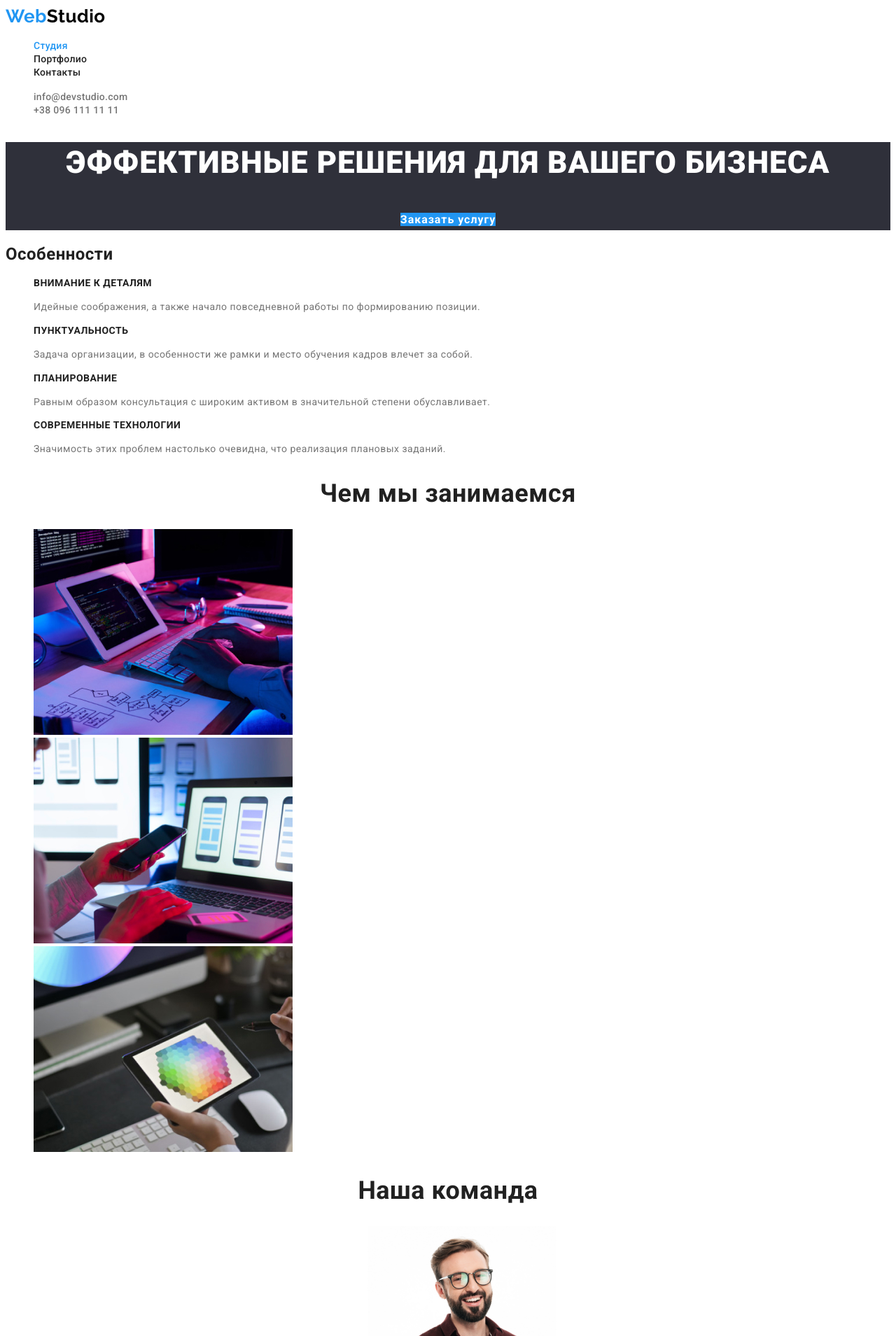
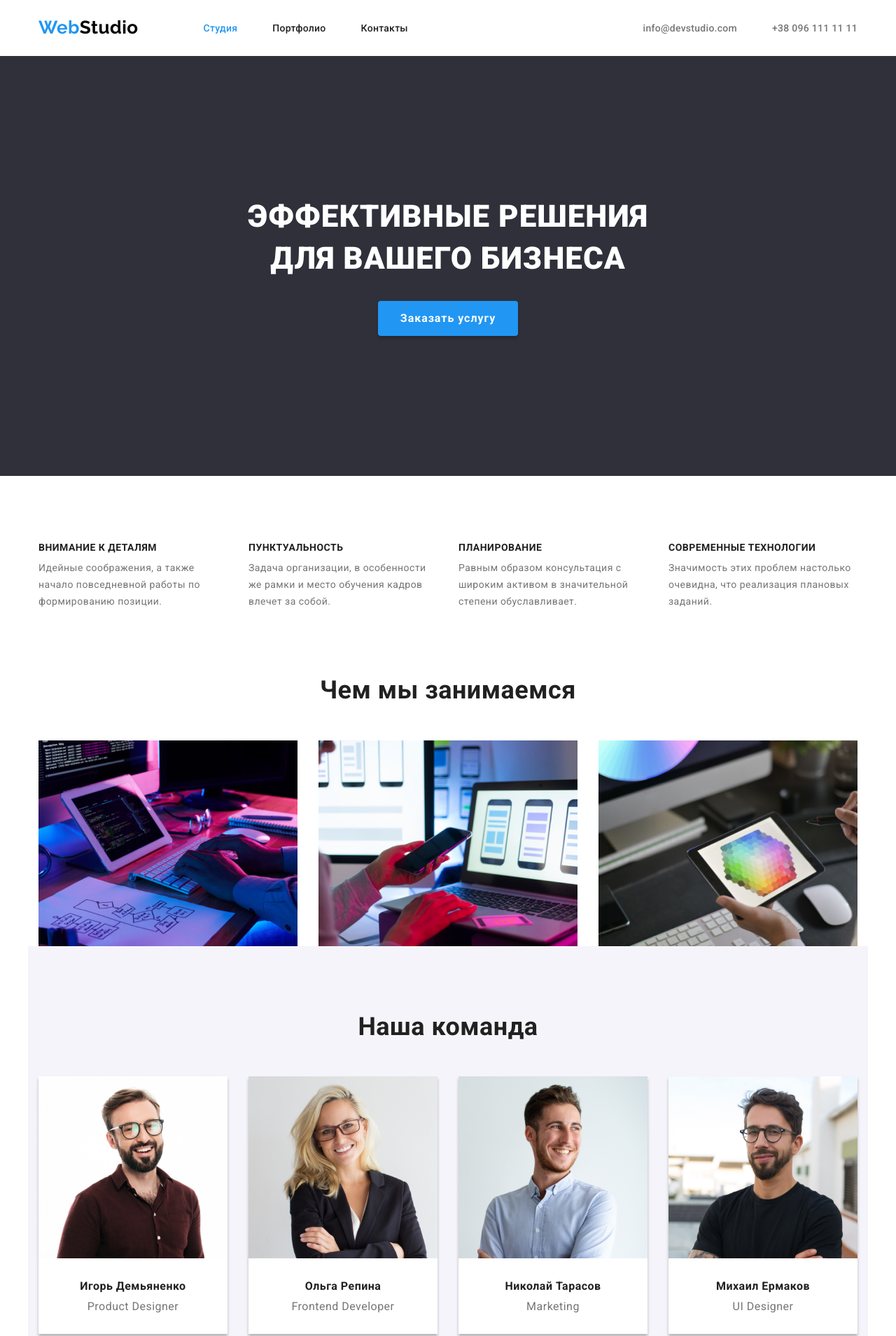
Before and after one commit to anna-khodyka/goit-markup-hw-03, a plain HTML site: page index.html in a window 1280 px wide. Shown: the top 1909 px of the page at 70% size. Drawn offline with nearby package versions, Linux system fonts and the light colour scheme.

Commit message:
сделана ДЗ 3
Добавлены отступы и применен Flexbox ко всем необходимым контейнерам

```diff
--- a/css/styles.css
+++ b/css/styles.css
@@ -51,9 +51,64 @@ address {
 
 ul {
   list-style: none;
+  padding-inline-start: 0;
+  margin: 0;
+  padding: 0;
 }
+
+h1,
+h2,
+h3,
+h4,
+h5,
+h6,
+p {
+  margin: 0;
+  padding: 0;
+}
+
+.container {
+  width: 1200px;
+  padding-left: 15px;
+  padding-right: 15px;
+  margin-left: auto;
+  margin-right: auto;
+  /*background-color: tomato;
+  outline: 2px solid tomato;*/
+}
+
+.section-title {
+  margin-bottom: 50px;
+  font-weight: bold;
+  font-size: 36px;
+  line-height: 1.17;
+  text-align: center;
+}
+
 /*Шапка страницы*/
+
+.main-nav {
+  display: flex;
+  align-items: center;
+  height: 80px;
+}
+
+.pages-nav,
+.address-nav {
+  display: flex;
+}
+
+.address-nav li:not(:last-child),
+.pages-nav li:not(:last-child) {
+  padding-right: 50px;
+}
+
+.address-nav {
+  margin-left: auto;
+}
+
 .logo {
+  margin-right: 93px;
   font-family: Raleway, sans-serif;
   color: var(--logo-color);
   font-weight: 700;
@@ -84,14 +139,6 @@ ul {
 .contacts {
   color: var(--secondary-text-color);
 }
-/*INDEX Main*/
-
-.section-title {
-  font-weight: bold;
-  font-size: 36px;
-  line-height: 1.17;
-  text-align: center;
-}
 
 /*Hero секция*/
 .hero {
@@ -101,7 +148,19 @@ ul {
   letter-spacing: 0.06em;
 }
 
+.hero .container {
+  padding-top: 200px;
+  padding-bottom: 200px;
+}
+
 .hero-title {
+  width: 696px;
+  padding-right: 15px;
+  padding-left: 15px;
+  margin-right: auto;
+  margin-left: auto;
+  margin-bottom: 30px;
+
   font-weight: 900;
   font-size: 44px;
   line-height: 1.36;
@@ -109,17 +168,43 @@ ul {
 }
 
 .hero-button {
+  display: inline-block;
+  min-width: 200px;
+  padding: 10px;
+
   font-weight: bold;
   font-size: 16px;
   line-height: 1.87;
   color: var(--primary-white-color);
   background-color: var(--accent-background);
+  box-shadow: 0px 4px 4px rgba(0, 0, 0, 0.15);
+  border-radius: 4px;
 }
+
 /*Ocoбенности*/
+.features ul {
+  display: flex;
+  padding-top: 94px;
+  padding-bottom: 94px;
+}
+
+.features-item {
+  width: 270px;
+}
+
+.features-item:not(:last-child) {
+  margin-right: 30px;
+}
+
+.features h2 {
+  display: none;
+}
+
 .features-title {
+  margin-bottom: 10px;
   font-weight: bold;
   font-size: 14px;
-  line-height: 1.14;
+  line-height: 1.15;
   text-transform: uppercase;
 }
 
@@ -131,23 +216,54 @@ ul {
 }
 
 /*Чем мы занимаемся*/
-/*.dir-item {
+.directions {
+  display: flex;
+  justify-content: space-between;
+}
 
-}*/
+.directions li {
+  font-size: 0;
+}
+
+/*
+.dir-item {
+
+}
+*/
 
 /*Наша команда*/
 
+.team {
+  padding-top: 94px;
+  padding-bottom: 94px;
+  background-color: var(--light-background);
+}
+
+.team-players {
+  display: flex;
+  justify-content: space-between;
+}
+
+.team-player img {
+  display: block;
+}
+
 .team-player {
+  width: 270px;
   font-size: 16px;
   line-height: 1.19;
   text-align: center;
+  background-color: var(--white-background);
+  box-shadow: 0px 4px 4px rgba(0, 0, 0, 0.25);
 }
 
-/*.team-name{
-
-} */
+.team-name {
+  margin-top: 30px;
+  margin-bottom: 10px;
+}
 
 .team-position {
+  margin-bottom: 30px;
   font-weight: normal;
   color: var(--secondary-text-color);
 }
@@ -161,7 +277,18 @@ ul {
   line-height: 1.71;
 }
 
+.footer .container {
+  padding-top: 60px;
+  padding-bottom: 60px;
+}
+
+.footer .container ul li:not(:last-child) {
+  margin-bottom: 9px;
+}
+
 .footer .logo {
+  display: block;
+  margin-bottom: 20px;
   color: var(--primary-white-color);
 }
 
@@ -175,15 +302,29 @@ ul {
 }
 
 /*Портфолио MAIN*/
+.portfolio {
+  padding-top: 94px;
+  padding-bottom: 94px;
+}
 
 .filter {
+  display: flex;
+  margin-bottom: 50px;
+  justify-content: center;
   text-align: center;
 }
 
 .filter-button {
+  padding: 6px 22px;
   font-size: 16px;
   line-height: 1.62;
   background-color: var(--light-background);
+  border-radius: 4px;
+  border-color: transparent;
+}
+
+.filter li:not(:last-child) {
+  margin-right: 8px;
 }
 
 .filter-button.active {
@@ -197,7 +338,28 @@ ul {
   background-color: yellow;
 }
 
+.projects {
+  display: flex;
+  flex-wrap: wrap;
+}
+
+.project {
+  border: 1px solid #eeeeee;
+}
+
+.project:not(:nth-child(3n)) {
+  margin-right: 27px;
+}
+
+.project:not(:nth-last-child(-n + 3)) {
+  margin-bottom: 30px;
+}
+
 .project-title {
+  margin-bottom: 4px;
+  margin-top: 20px;
+  margin-left: 24px;
+  margin-right: 24px;
   font-weight: 700;
   font-size: 18px;
   line-height: 2;
@@ -205,6 +367,9 @@ ul {
 }
 
 .project-type {
+  margin-bottom: 20px;
+  margin-left: 24px;
+  margin-right: 24px;
   font-weight: 400;
   font-size: 16px;
   line-height: 1.87;
--- a/index.html
+++ b/index.html
@@ -6,27 +6,33 @@
     <title>Web Studio</title>
 
     <link rel="preconnect" href="https://fonts.gstatic.com">
+
     <link href="https://fonts.googleapis.com/css2?family=Raleway:wght@700&family=Roboto:wght@400;500;700;900&display=swap"
-        rel="stylesheet">
+        rel="stylesheet" />
+
+    <link rel="stylesheet" href="https://cdnjs.cloudflare.com/ajax/libs/modern-normalize/1.0.0/modern-normalize.min.css"
+        integrity="sha512-ISS7cAi1PEhQ8jnbJpJZMd29NlhNj4AWYyLOSp2CE/CsHxTCu+r+t0D2yoJudVrd0/8fTVPUVDzY5Tvli75u/g=="
+        crossorigin="anonymous" />
+
     <link rel="stylesheet" href="./css/styles.css" />
+
 </head>
 <body>
     <!--Шапка страницы-->
     <header>
 
         <!--Главная навигация сайта-->
-        <nav>
+        <nav class="container main-nav">
             <a href="./index.html" class=logo><span>Web</span>Studio</a>
 
-            <ul>
+            <ul class="pages-nav">
                 <li><a href="./index.html" class="navigation current">Студия</a></li>
                 <li><a href="./portfolio.html" class="navigation">Портфолио</a></li>
                 <li><a href="" class="navigation">Контакты</a></li>
             </ul>
-        </nav>
 
         <!--Контакты-->
-        <ul>
+            <ul class="address-nav">
                 <!--Email кампании-->
                 <li>
                     <address>
@@ -40,52 +46,56 @@
                     </address>
                 </li>
             </ul>
+        </nav>
+
     </header>
     <!--Основной контент страницы-->
     <main>
         <!--Hero section-->
         <section class="hero">
+            <div class="container">
                 <h1 class="hero-title">Эффективные решения для вашего бизнеса</h1>
                 <p><a href="" class="hero-button">Заказать услугу</a></p>
+            </div>
         </section>
         <!--Ocoбенности-->
-        <section>
+        <section class="features container">
             <h2>Особенности</h2>
             <ul>
-                <li>
+                <li class="features-item">
                     <h3 class="features-title">Внимание к деталям</h3>
                     <p class="features-text">Идейные соображения, а также начало повседневной работы по формированию позиции.</p>
                 </li>
 
-                <li>
+                <li class="features-item">
                     <h3 class="features-title">Пунктуальность</h3>
                     <p class="features-text">Задача организации, в особенности же рамки и место обучения кадров влечет за собой.</p>
                 </li>
 
-                <li>
+                <li class="features-item">
                     <h3 class="features-title">Планирование</h3>
                     <p class="features-text">Равным образом консультация с широким активом в значительной степени обуславливает.</p>
                 </li>
 
-                <li>
+                <li class="features-item">
                     <h3 class="features-title">Современные технологии</h3>
                     <p class="features-text">Значимость этих проблем настолько очевидна, что реализация плановых заданий.</p>
                 </li>
             </ul>
         </section>
         <!--Чем мы занимаемся-->
-        <section>
+        <section class="container">
             <h2 class="section-title">Чем мы занимаемся</h2>
-            <ul>
+            <ul class="directions">
                 <li><a href="" class="dir-item"><img src="./images/imgbox1.jpg" alt="" width="370" height="294"></a></li>
                 <li><a href="" class="dir-item"><img src="./images/imgbox2.jpg" alt="" width="370" height="294"></a></li>
                 <li><a href="" class="dir-item"><img src="./images/imgbox3.jpg" alt="" width="370" height="294"></a></li>
             </ul>
         </section>
         <!--Наша команда-->
-        <section>
+        <section class="container team">
             <h2  class="section-title">Наша команда</h2>
-            <ul>
+            <ul class="team-players">
                 <li class="team-player">
                     <img src="./images/img-demjyanenko.jpg" alt="Фото Игоря Демьяненко" width="270" height="260">
                     <h4 class="team-name">Игорь Демьяненко</h4>
@@ -114,6 +124,7 @@
     </main>
     <!--Подвал страницы-->
     <footer class="footer">
+        <div class="container">
             <a href="./index.html" class="logo"><span>Web</span>Studio</a>
 
             <!--Контактные данные кампании-->
@@ -137,6 +148,7 @@
                     </address>
                 </li>
             </ul>
+        </div>
     </footer>
 </body>
 </html>
--- a/portfolio.html
+++ b/portfolio.html
@@ -6,8 +6,11 @@
     <title>Web Studio</title>
 
     <link rel="preconnect" href="https://fonts.gstatic.com">
-    <link href="https://fonts.googleapis.com/css2?family=Raleway:wght@700&family=Roboto:wght@400;500;700;900&display=swap"
-        rel="stylesheet">
+    <link href="https://fonts.googleapis.com/css2?family=Raleway:wght@700&family=Roboto:wght@400;500;700;900&display=swap" rel="stylesheet" />
+    <link rel="stylesheet" href="https://cdnjs.cloudflare.com/ajax/libs/modern-normalize/1.0.0/modern-normalize.min.css"
+                integrity="sha512-ISS7cAi1PEhQ8jnbJpJZMd29NlhNj4AWYyLOSp2CE/CsHxTCu+r+t0D2yoJudVrd0/8fTVPUVDzY5Tvli75u/g=="
+                crossorigin="anonymous" />
+
     <link rel="stylesheet" href="./css/styles.css" />
 </head>
 <body>
@@ -15,18 +18,17 @@
     <header>
 
         <!--Главная навигация сайта-->
-        <nav>
+        <nav class="container main-nav">
             <a href="./index.html" class=logo><span>Web</span>Studio</a>
 
-            <ul>
+            <ul  class="pages-nav">
                 <li><a href="./index.html" class="navigation">Студия</a></li>
                 <li><a href="./portfolio.html" class="navigation current">Портфолио</a></li>
                 <li><a href="" class="navigation">Контакты</a></li>
             </ul>
-        </nav>
 
         <!--Контакты-->
-        <ul>
+            <ul class="address-nav">
                 <!--Email кампании-->
                 <li>
                     <address>
@@ -40,10 +42,11 @@
                     </address>
                 </li>
             </ul>
+        </nav>
     </header>
     <!--Основной контент страницы-->
     <main>
-        <section class="portfolio">
+        <section class="portfolio container">
             <!--Фильтры-->
             <ul class="filter">
                 <li>
@@ -73,7 +76,7 @@
                 <li class="project">
                     <img src="./images/portfolio2.jpg" alt="Постер New Orlean vs Golden Star фото" width="370" height="294">
                     <h3 class="project-title">Постер New Orlean vs Golden Star</h3>
-                    <p class="project-type"></p>
+                    <p class="project-type">Дизайн</p>
                 </li>
 
                 <li class="project">
@@ -123,6 +126,7 @@
     </main>
     <!--Подвал страницы-->
     <footer class="footer">
+        <div class="container">
         <a href="./index.html" class="logo"><span>Web</span>Studio</a>
 
             <!--Контактные данные кампании-->
@@ -146,6 +150,7 @@
                     </address>
                 </li>
             </ul>
+        </div>
     </footer>
 </body>
 </html>
```
Lines whose indentation alone changed are shown as unchanged.
